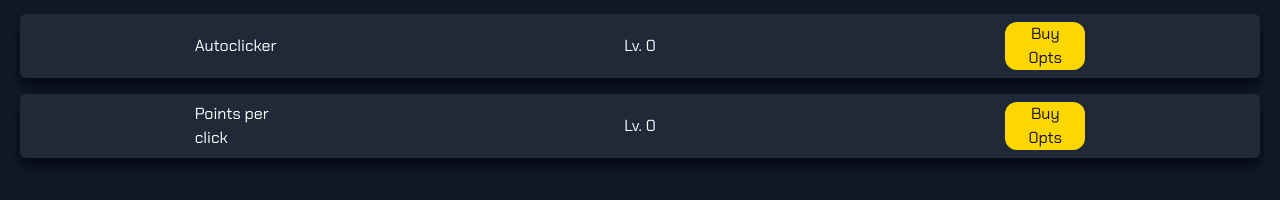
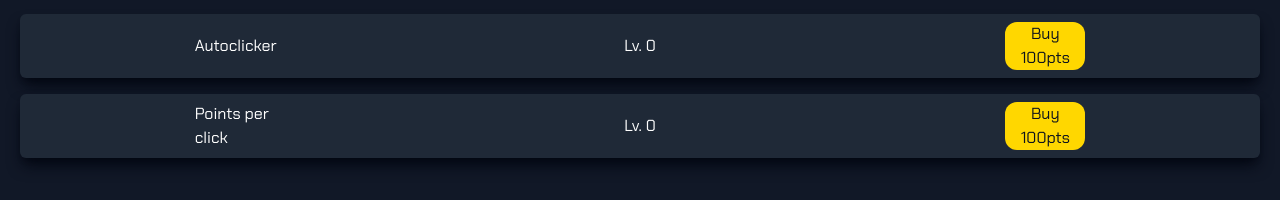
Before and after one commit to DanieleTrapani/clicker-game, a Svelte app: page / in a window 1280 px wide. Shown: the part 374-574 px from the top of the page. Built offline with nearby package versions, Linux system fonts and the light colour scheme.

Commit message:
refactored store

```diff
--- a/src/App.svelte
+++ b/src/App.svelte
@@ -1,13 +1,7 @@
 <script lang="ts">
   import earthImg from "./assets/earth.png";
   import Upgrade from "./lib/Upgrade.svelte";
-  import { writable } from "svelte/store";
-
-  export const state = writable({
-    points: parseInt(localStorage.getItem("points")!) || 0,
-    autoclickerLevel: parseInt(localStorage.getItem("Autoclicker")!) || 0,
-    tapLevel: parseInt(localStorage.getItem("Points per click")!) || 0,
-  });
+  import { state } from "./lib/store";
 
   $: pointsPerSec = $state.autoclickerLevel * 1;
   $: pointsPerTap = $state.tapLevel * 1 + 1;
--- a/src/lib/Upgrade.svelte
+++ b/src/lib/Upgrade.svelte
@@ -1,8 +1,9 @@
 <script lang="ts">
   export let name: string;
   export let level: number;
+  import { state } from "./store";
 
-  $: cost = level * 100;
+  $: cost = level * 100 + 100;
 
   let buttonScale = false;
   const animate = () => {
@@ -15,6 +16,7 @@
   const levelUp = () => {
     level++;
     localStorage.setItem(name, level.toString());
+    $state.points -= cost;
   };
 </script>
 
--- /dev/null
+++ b/src/lib/store.ts
@@ -0,0 +1,7 @@
+import { writable } from "svelte/store";
+
+export const state = writable({
+    points: parseInt(localStorage.getItem("points")!) || 0,
+    autoclickerLevel: parseInt(localStorage.getItem("Autoclicker")!) || 0,
+    tapLevel: parseInt(localStorage.getItem("Points per click")!) || 0,
+});
```
